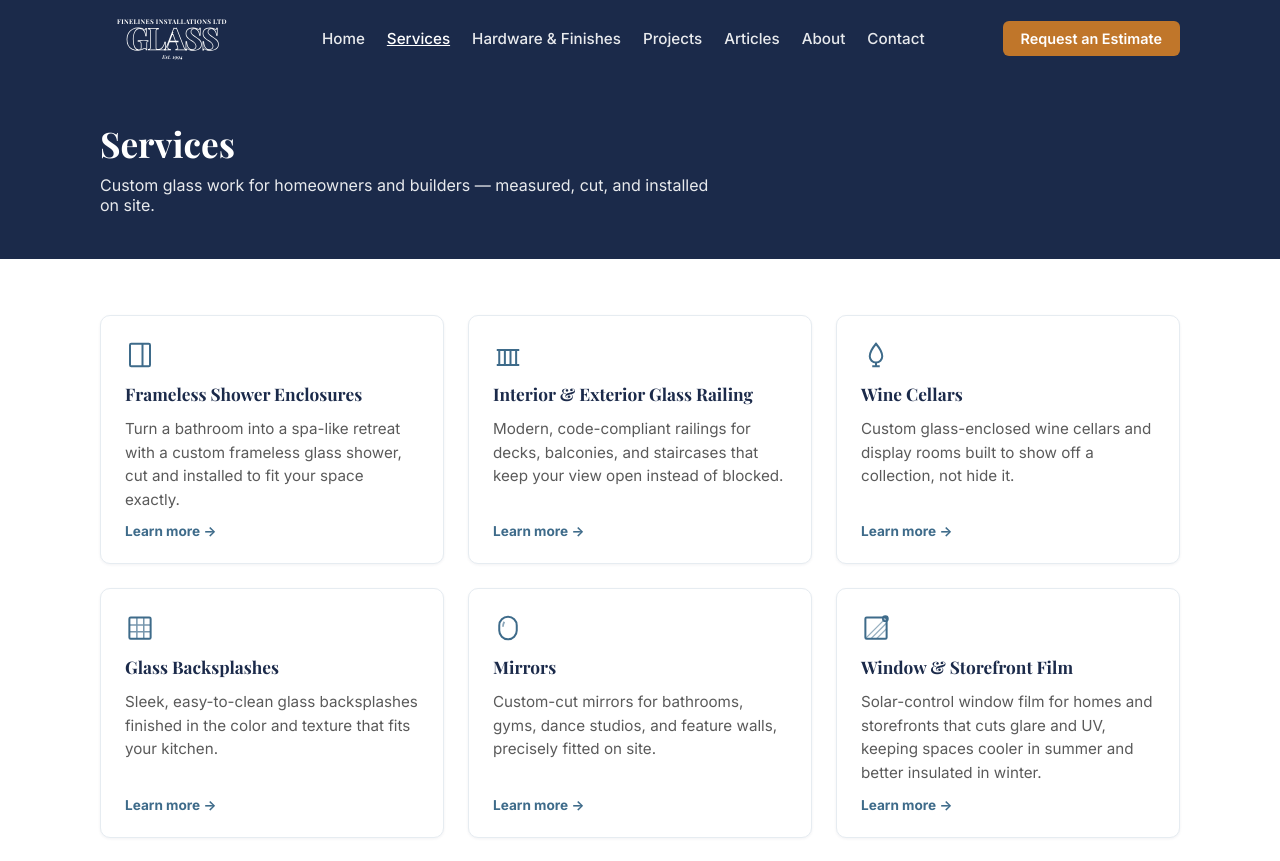
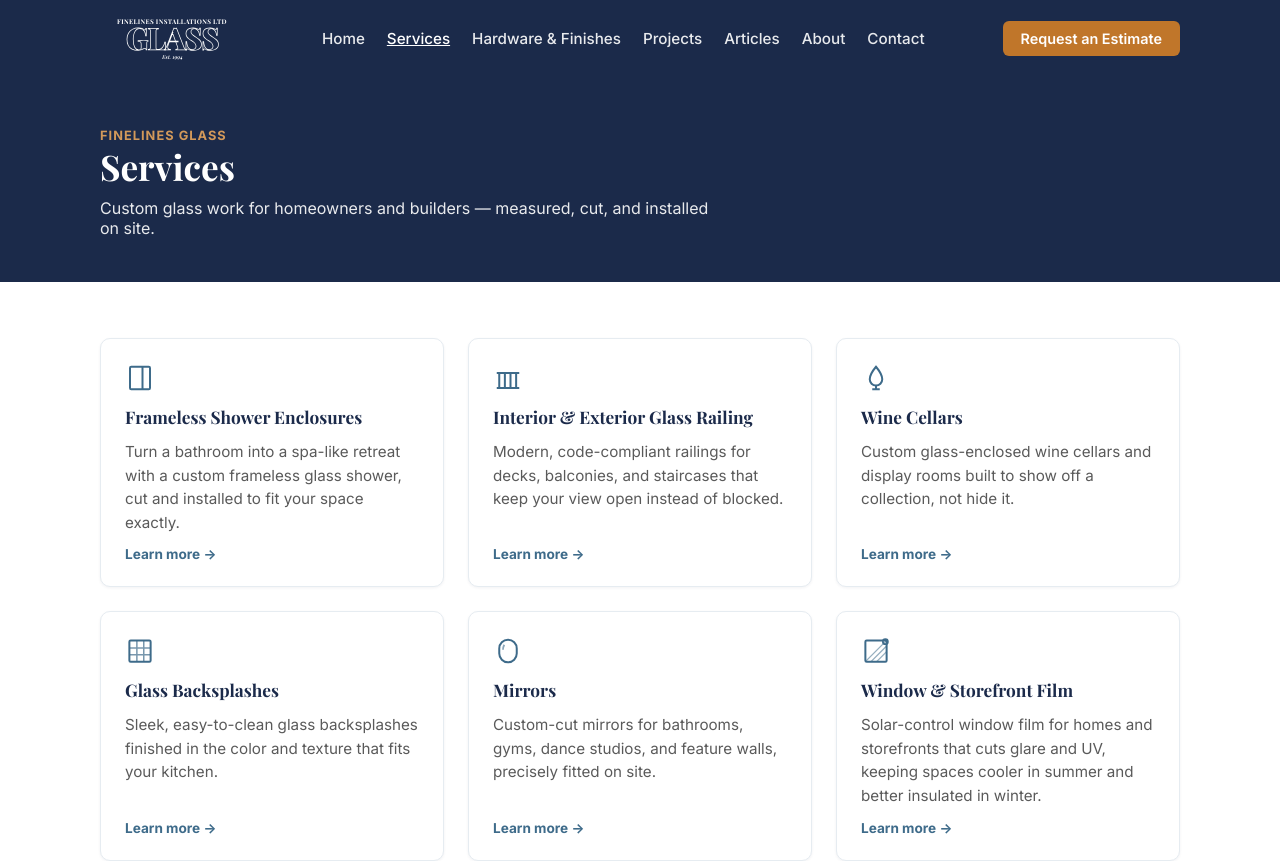
Before and after one commit to maplesheetco/finelines-glass, a React (Vite) app: page /services in a window 1280 px wide. Shown: the top 861 px of the page. Built offline with nearby package versions, Linux system fonts and the light colour scheme.

Commit message:
Import COMPANY data in Services component
Added COMPANY import to use in the Services component.

```diff
--- a/src/pages/Services.jsx
+++ b/src/pages/Services.jsx
@@ -1,6 +1,6 @@
 import React from 'react';
 import { Link } from 'react-router-dom';
-import { SERVICES, FAQS } from '../data.js';
+import { COMPANY, SERVICES, FAQS } from '../data.js';
 import ServiceIcon from '../components/ServiceIcon.jsx';
 import Reveal from '../components/Reveal.jsx';
 
@@ -9,6 +9,7 @@ export default function Services() {
     <>
       <section className="page-hero">
         <div className="container">
+          <p className="hero-eyebrow">{COMPANY.shortName}</p>
           <h1>Services</h1>
           <p>Custom glass work for homeowners and builders — measured, cut, and installed on site.</p>
         </div>
```
